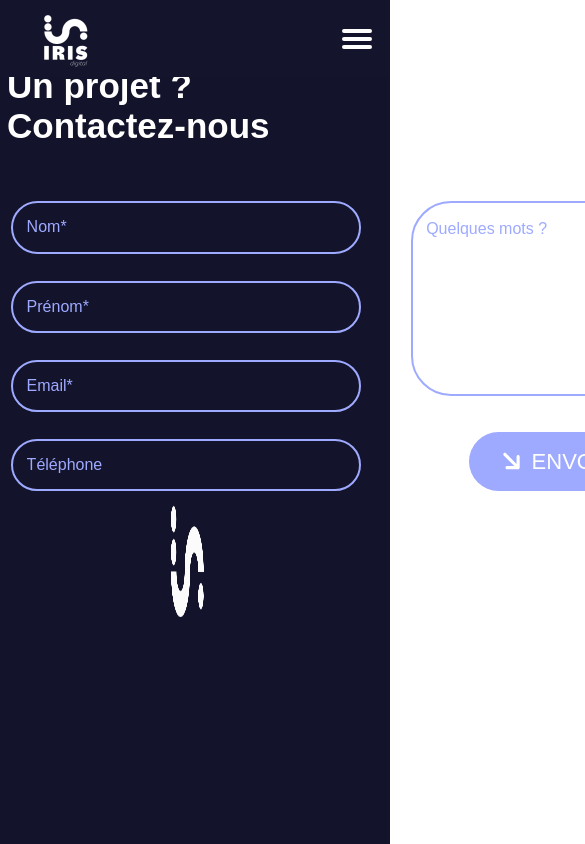
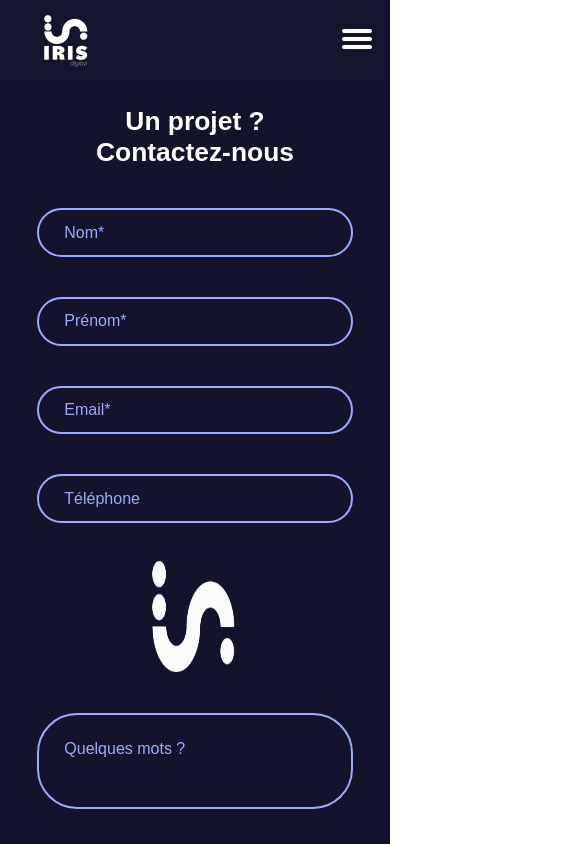
Before and after one commit to Iris-Digital-Sas/Iris-front, a Vue app: page /contact in a window 390 px wide. Shown: the top 844 px of the page, 585 px wide, since content can reach past the window. Built offline with nearby package versions, Linux system fonts and the light colour scheme.

Commit message:
Page Contact responsive mobile

```diff
--- a/src/views/ContactPage.vue
+++ b/src/views/ContactPage.vue
@@ -10,8 +10,9 @@
                     <input type="email" placeholder="Email*" required>
                     <input type="tel" placeholder="Téléphone">
                     <textarea name="" id="" cols="30" rows="10" placeholder="Quelques mots ?"></textarea>
+                    <div id="fa-button">
                     <input id="contact-button" type="submit" value="ENVOYER">
-                    <div id="fa-button">
+
                         <font-awesome-icon icon="fa-solid fa-arrow-down" />
                     </div>
                 </form>
@@ -101,8 +102,6 @@
     height: 59px;
     display: block;
     position: relative;
-    top: 231px;
-    right: 345px;
     color: white;
     border: 0;
     display: flex;
@@ -111,6 +110,7 @@
 }
 #fa-button svg {
     position: absolute;
+    left: 25px;
     width: 20px;
     border: 0;
     font-size: 25px;
@@ -127,4 +127,43 @@
     transition: transform 500ms 150ms;
 }
 
+@media (max-width: 500px) {
+    .section-contact{
+        width: 100%;
+        padding: 17% 0 0;
+        display: flex;
+        justify-content: center;
+        align-items: center;
+    }
+    .section-contact-form_title {
+        padding: 40px;
+        text-align: center;
+        font-size: 165%;
+    }
+    .section-contact_img{
+        left: 0px;
+        bottom: 215px;
+        width: 100%;
+    }
+    .section-contact-form {
+        width: 100%;
+        height: 700px;
+        padding-left: 0;
+        border-left: 0;
+        flex-wrap: nowrap;
+        gap: 40px;
+    }
+    .section-contact-form :nth-child(-n+5) {
+        width: 90%;
+        line-height: 40px;
+    }
+    .section-contact-form textarea {
+        margin-top: 150px;
+        height: 200px;
+    }
+    #fa-button {
+        align-self: center;
+    }
+}
+
 </style>
```
